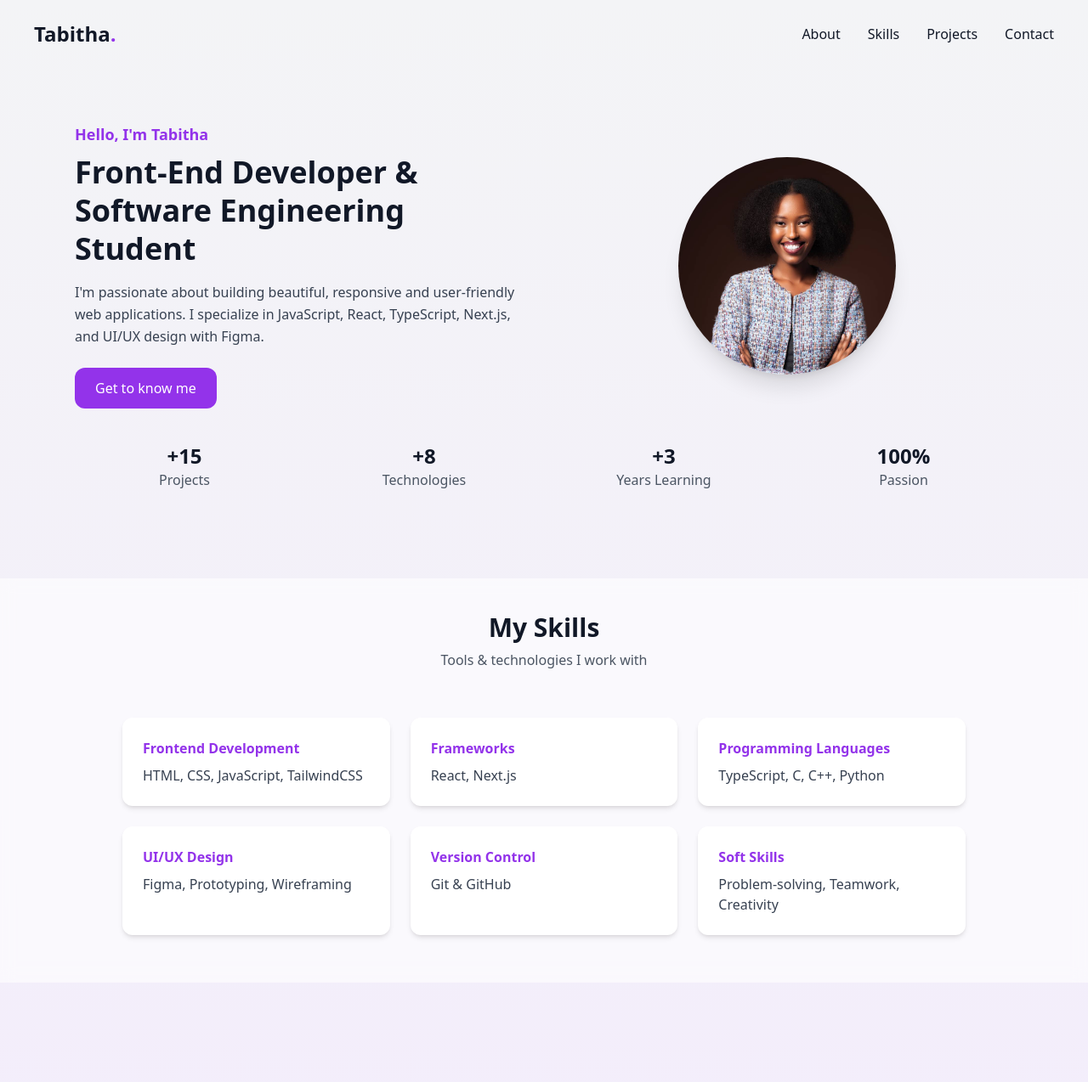
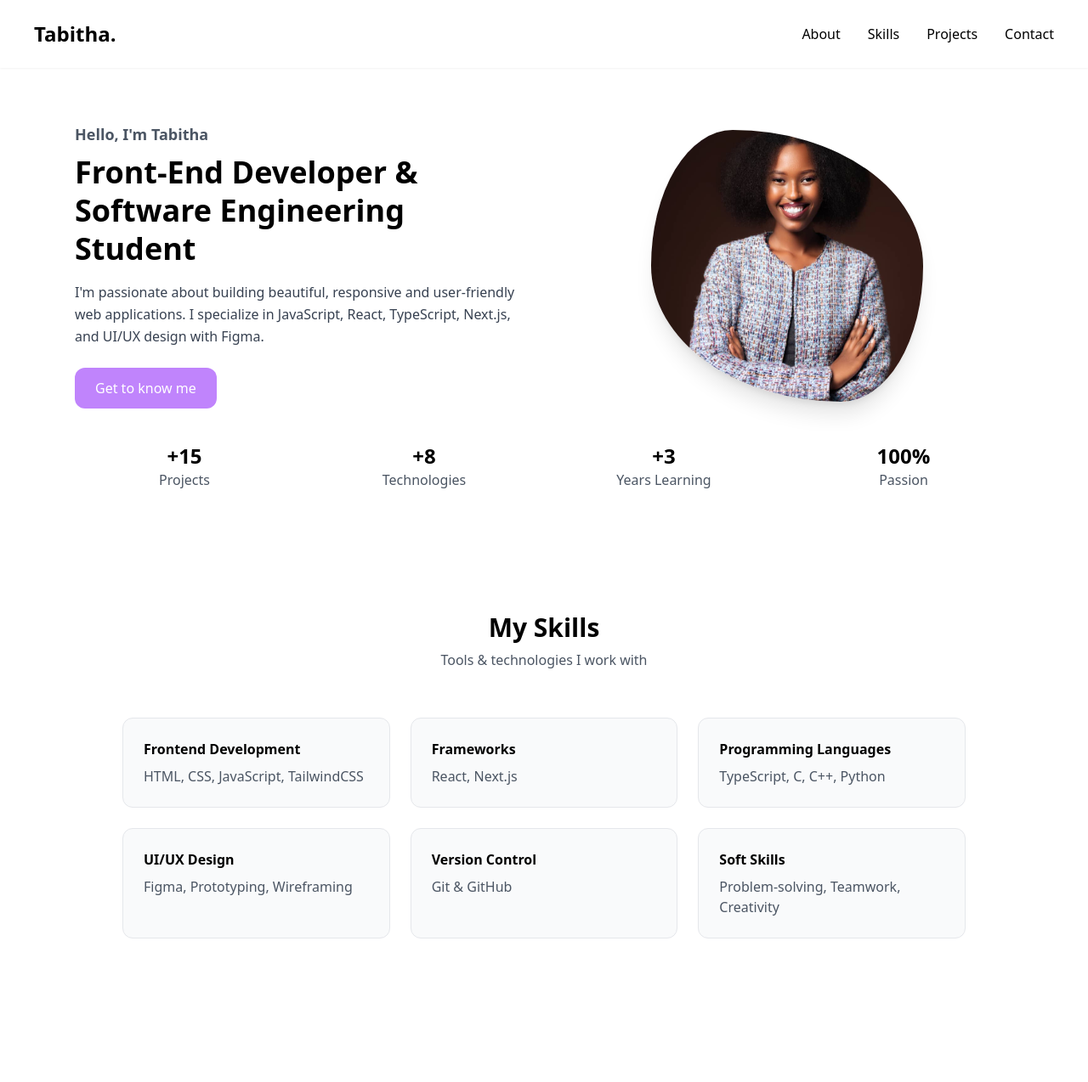
Before and after one commit to Tabytha01/portfolio, a plain HTML site: page index.html in a window 1280 px wide. Shown: the top 1274 px of the page at 85% size. Drawn offline with nearby package versions, Linux system fonts and the light colour scheme.

Commit message:
Changing

```diff
--- a/index.html
+++ b/index.html
@@ -9,18 +9,19 @@
     /* Smooth fade + slide animations */
     .fade-up { opacity: 0; transform: translateY(20px); transition: all 0.8s ease; }
     .fade-up.show { opacity: 1; transform: translateY(0); }
+    .shape { border-radius: 30% 70% / 50% 50%; }
   </style>
 </head>
-<body class="bg-gradient-to-b from-gray-100 to-purple-100 text-gray-900">
+<body class="bg-white text-gray-900">
   <!-- Header -->
-  <header class="w-full py-6 px-10 flex justify-between items-center">
-    <h1 class="text-2xl font-bold">Tabitha<span class="text-purple-600">.</span></h1>
+  <header class="w-full py-6 px-10 flex justify-between items-center bg-white shadow-sm hover:bg-purple-50 transition">
+    <h1 class="text-2xl font-bold text-black hover:text-purple-600 transition cursor-pointer">Tabitha<span class="text-black hover:text-purple-600 transition">.</span></h1>
 
     <nav class="hidden md:flex space-x-8 font-medium">
-      <a href="#about" class="hover:text-purple-600">About</a>
-      <a href="#skills" class="hover:text-purple-600">Skills</a>
-      <a href="#projects" class="hover:text-purple-600">Projects</a>
-      <a href="#contact" class="hover:text-purple-600">Contact</a>
+      <a href="#about" class="text-black hover:text-purple-600 transition">About</a>
+      <a href="#skills" class="text-black hover:text-purple-600 transition">Skills</a>
+      <a href="#projects" class="text-black hover:text-purple-600 transition">Projects</a>
+      <a href="#contact" class="text-black hover:text-purple-600 transition">Contact</a>
     </nav>
   </header>
 
@@ -28,111 +29,123 @@
   <section id="about" class="w-full max-w-6xl mx-auto mt-10 p-6">
     <div class="grid grid-cols-1 md:grid-cols-2 gap-10 items-center">
       <div>
-        <h2 class="text-purple-600 font-semibold text-lg">Hello, I'm Tabitha </h2>
-        <h3 class="text-4xl font-bold leading-tight mt-2">Front‑End Developer & Software Engineering Student</h3>
+        <h2 class="text-gray-600 font-semibold text-lg">Hello, I'm Tabitha </h2>
+        <h3 class="text-4xl font-bold leading-tight mt-2 text-black">Front‑End Developer & Software Engineering Student</h3>
         <p class="mt-4 text-gray-700 leading-relaxed">
           I'm passionate about building beautiful, responsive and user‑friendly web applications.
           I specialize in JavaScript, React, TypeScript, Next.js, and UI/UX design with Figma.
         </p>
-       <a href="socials.html" class="mt-6 inline-block px-6 py-3 bg-purple-600 hover:bg-purple-700 text-white rounded-xl">
+       <a href="socials.html" class="mt-6 inline-block px-6 py-3 bg-purple-400 hover:bg-purple-500 text-white rounded-xl transition">
   Get to know me
 </a>
 
       </div>
 
       <div class="flex justify-center">
-        <div class="w-64 h-64 rounded-full overflow-hidden shadow-xl">
-          <img src="profile.jpeg" class="" />
+        <div class="w-80 h-80 overflow-hidden shadow-xl shape">
+          <img src="profile.jpeg" class="w-full h-full object-cover" />
         </div>
       </div>
     </div>
 
     <div class="grid grid-cols-2 md:grid-cols-4 text-center mt-10 gap-6">
-      <div><h4 class="text-2xl font-bold">+15</h4><p class="text-gray-600">Projects</p></div>
-      <div><h4 class="text-2xl font-bold">+8</h4><p class="text-gray-600">Technologies</p></div>
-      <div><h4 class="text-2xl font-bold">+3</h4><p class="text-gray-600">Years Learning</p></div>
-      <div><h4 class="text-2xl font-bold">100%</h4><p class="text-gray-600">Passion</p></div>
+      <div><h4 class="text-2xl font-bold text-black">+15</h4><p class="text-gray-600">Projects</p></div>
+      <div><h4 class="text-2xl font-bold text-black">+8</h4><p class="text-gray-600">Technologies</p></div>
+      <div><h4 class="text-2xl font-bold text-black">+3</h4><p class="text-gray-600">Years Learning</p></div>
+      <div><h4 class="text-2xl font-bold text-black">100%</h4><p class="text-gray-600">Passion</p></div>
     </div>
   </section>
 
   <!-- Skills Section -->
-  <section id="skills" class="w-full mt-20 py-10 bg-white/60 backdrop-blur">
-    <h3 class="text-center text-3xl font-bold">My Skills</h3>
+  <section id="skills" class="w-full mt-20 py-10 bg-white">
+    <h3 class="text-center text-3xl font-bold text-black">My Skills</h3>
     <p class="text-center text-gray-600 mt-2">Tools & technologies I work with</p>
 
     <div class="grid max-w-5xl mx-auto grid-cols-1 md:grid-cols-2 lg:grid-cols-3 gap-6 mt-10 p-4">
-      <div class="bg-white p-6 rounded-xl shadow-md">
-        <h4 class="font-semibold text-purple-600">Frontend Development</h4>
-        <p class="text-gray-700 mt-2">HTML, CSS, JavaScript, TailwindCSS</p>
+      <div class="bg-gray-50 border border-gray-200 p-6 rounded-xl hover:bg-purple-100 transition">
+        <h4 class="font-semibold text-black">Frontend Development</h4>
+        <p class="text-gray-600 mt-2">HTML, CSS, JavaScript, TailwindCSS</p>
       </div>
 
-      <div class="bg-white p-6 rounded-xl shadow-md">
-        <h4 class="font-semibold text-purple-600">Frameworks</h4>
-        <p class="text-gray-700 mt-2">React, Next.js</p>
+      <div class="bg-gray-50 border border-gray-200 p-6 rounded-xl hover:bg-purple-100 transition">
+        <h4 class="font-semibold text-black">Frameworks</h4>
+        <p class="text-gray-600 mt-2">React, Next.js</p>
       </div>
 
-      <div class="bg-white p-6 rounded-xl shadow-md">
-        <h4 class="font-semibold text-purple-600">Programming Languages</h4>
-        <p class="text-gray-700 mt-2">TypeScript, C, C++, Python</p>
+      <div class="bg-gray-50 border border-gray-200 p-6 rounded-xl hover:bg-purple-100 transition">
+        <h4 class="font-semibold text-black">Programming Languages</h4>
+        <p class="text-gray-600 mt-2">TypeScript, C, C++, Python</p>
       </div>
 
-      <div class="bg-white p-6 rounded-xl shadow-md">
-        <h4 class="font-semibold text-purple-600">UI/UX Design</h4>
-        <p class="text-gray-700 mt-2">Figma, Prototyping, Wireframing</p>
+      <div class="bg-gray-50 border border-gray-200 p-6 rounded-xl hover:bg-purple-100 transition">
+        <h4 class="font-semibold text-black">UI/UX Design</h4>
+        <p class="text-gray-600 mt-2">Figma, Prototyping, Wireframing</p>
       </div>
 
-      <div class="bg-white p-6 rounded-xl shadow-md">
-        <h4 class="font-semibold text-purple-600">Version Control</h4>
-        <p class="text-gray-700 mt-2">Git & GitHub</p>
+      <div class="bg-gray-50 border border-gray-200 p-6 rounded-xl hover:bg-purple-100 transition">
+        <h4 class="font-semibold text-black">Version Control</h4>
+        <p class="text-gray-600 mt-2">Git & GitHub</p>
       </div>
 
-      <div class="bg-white p-6 rounded-xl shadow-md">
-        <h4 class="font-semibold text-purple-600">Soft Skills</h4>
-        <p class="text-gray-700 mt-2">Problem‑solving, Teamwork, Creativity</p>
+      <div class="bg-gray-50 border border-gray-200 p-6 rounded-xl hover:bg-purple-100 transition">
+        <h4 class="font-semibold text-black">Soft Skills</h4>
+        <p class="text-gray-600 mt-2">Problem‑solving, Teamwork, Creativity</p>
       </div>
     </div>
   </section>
 
   <!-- Projects Section -->
   <section id="projects" class="w-full mt-20 p-10">
-    <h3 class="text-center text-3xl font-bold">Featured Projects</h3>
+    <h3 class="text-center text-3xl font-bold text-black">Featured Projects</h3>
     <p class="text-center text-gray-600 mt-2">Some of my best work</p>
 
     <div class="grid max-w-5xl mx-auto grid-cols-1 md:grid-cols-2 lg:grid-cols-3 gap-6 mt-10">
-      <div class="bg-white p-4 rounded-xl shadow hover:scale-105 transition">
+      <div class="bg-gray-50 border border-gray-200 p-4 rounded-xl hover:bg-purple-100 hover:scale-105 transition">
         <div class="h-40 bg-gray-200 rounded"></div>
-        <h4 class="font-semibold text-xl mt-4">Project One</h4>
+        <h4 class="font-semibold text-xl mt-4 text-black">Project One</h4>
         <p class="text-gray-600 text-sm">A modern UI portfolio website.</p>
       </div>
 
-      <div class="bg-white p-4 rounded-xl shadow hover:scale-105 transition">
+      <div class="bg-gray-50 border border-gray-200 p-4 rounded-xl hover:bg-purple-100 hover:scale-105 transition">
         <div class="h-40 bg-gray-200 rounded"></div>
-        <h4 class="font-semibold text-xl mt-4">Project Two</h4>
+        <h4 class="font-semibold text-xl mt-4 text-black">Project Two</h4>
         <p class="text-gray-600 text-sm">React + Tailwind dashboard.</p>
       </div>
 
-      <div class="bg-white p-4 rounded-xl shadow hover:scale-105 transition">
+      <div class="bg-gray-50 border border-gray-200 p-4 rounded-xl hover:bg-purple-100 hover:scale-105 transition">
         <div class="h-40 bg-gray-200 rounded"></div>
-        <h4 class="font-semibold text-xl mt-4">Project Three</h4>
+        <h4 class="font-semibold text-xl mt-4 text-black">Project Three</h4>
         <p class="text-gray-600 text-sm">Next.js full‑stack app.</p>
       </div>
     </div>
   </section>
 
   <!-- Contact Section -->
-  <section id="contact" class="w-full bg-purple-300 text-white py-16 mt-20">
+  <section id="contact" class="w-full bg-white text-black py-16 mt-20">
     <h3 class="text-center text-3xl font-bold">Get In Touch</h3>
-    <p class="text-center mt-2">Let's work together </p>
+    <p class="text-center mt-2 text-gray-600">Let's work together </p>
 
     <form class="max-w-xl mx-auto mt-8 grid grid-cols-1 gap-4 p-4">
-      <input class="p-3 rounded text-gray-900" placeholder="Your Name" />
-      <input class="p-3 rounded text-gray-900" placeholder="Email" />
-      <textarea rows="4" class="p-3 rounded text-gray-900" placeholder="Message"></textarea>
-      <button class="bg-white py-3 rounded text-black hover:bg-gray-800">Send Message</button>
+      <input class="p-3 rounded bg-gray-50 border border-gray-200 text-black placeholder-gray-400" placeholder="Your Name" />
+      <input class="p-3 rounded bg-gray-50 border border-gray-200 text-black placeholder-gray-400" placeholder="Email" />
+      <textarea rows="4" class="p-3 rounded bg-gray-50 border border-gray-200 text-black placeholder-gray-400" placeholder="Message"></textarea>
+      <button class="bg-purple-400 py-3 rounded text-white hover:bg-purple-500 transition">Send Message</button>
     </form>
   </section>
 
-  <footer class="py-6 text-center text-gray-600 text-sm">© 2025 Tabitha Kunda</footer>
+  <footer class="py-16 bg-white text-black border-t border-gray-200 hover:bg-purple-50 transition">
+    <div class="max-w-6xl mx-auto px-6">
+      <div class="flex flex-col md:flex-row justify-between items-center">
+        <p class="text-lg text-gray-600 hover:text-purple-600 transition">© 2025 Tabitha Kunda</p>
+        <div class="flex space-x-12 mt-6 md:mt-0">
+          <a href="#contact" class="text-2xl text-black hover:text-purple-600 transition font-semibold" onclick="scrollToContact()">GitHub</a>
+          <a href="#contact" class="text-2xl text-black hover:text-purple-600 transition font-semibold" onclick="scrollToContact()">LinkedIn</a>
+          <a href="#contact" class="text-2xl text-black hover:text-purple-600 transition font-semibold" onclick="scrollToContact()">Email</a>
+          <a href="#contact" class="text-2xl text-black hover:text-purple-600 transition font-semibold" onclick="scrollToContact()">Phone</a>
+        </div>
+      </div>
+    </div>
+  </footer>
 <script>
   // Reveal sections on scroll
   const elements = document.querySelectorAll('.fade-up');
@@ -147,6 +160,11 @@
     });
   };
 
+  // Smooth scroll to contact section
+  const scrollToContact = () => {
+    document.getElementById('contact').scrollIntoView({ behavior: 'smooth' });
+  };
+
   window.addEventListener('scroll', reveal);
   window.addEventListener('load', reveal);
 </script>
```
Also changed, not shown: styles.css (deleted, +0 -30 lines), public/profile.jpeg (added).
